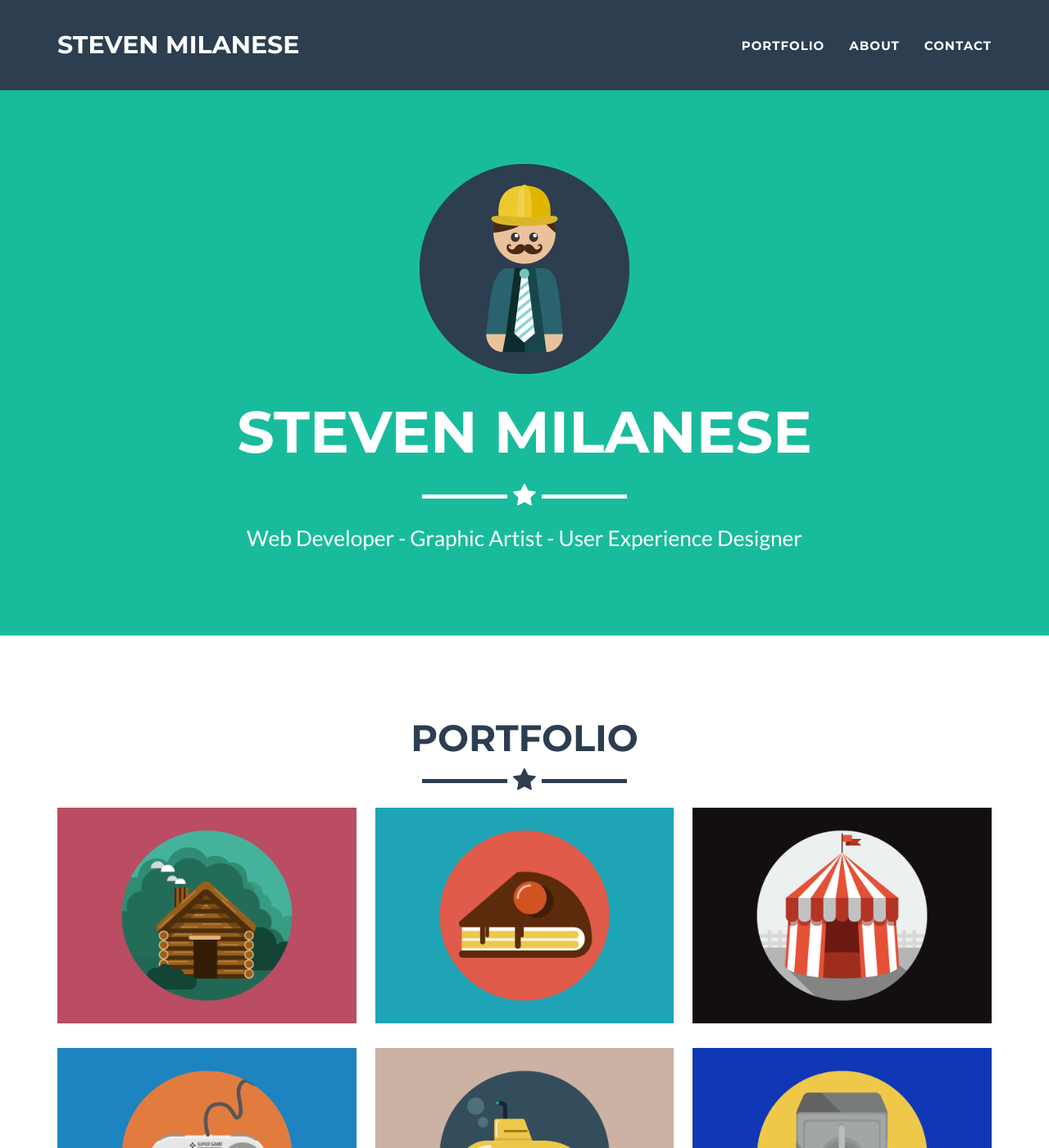
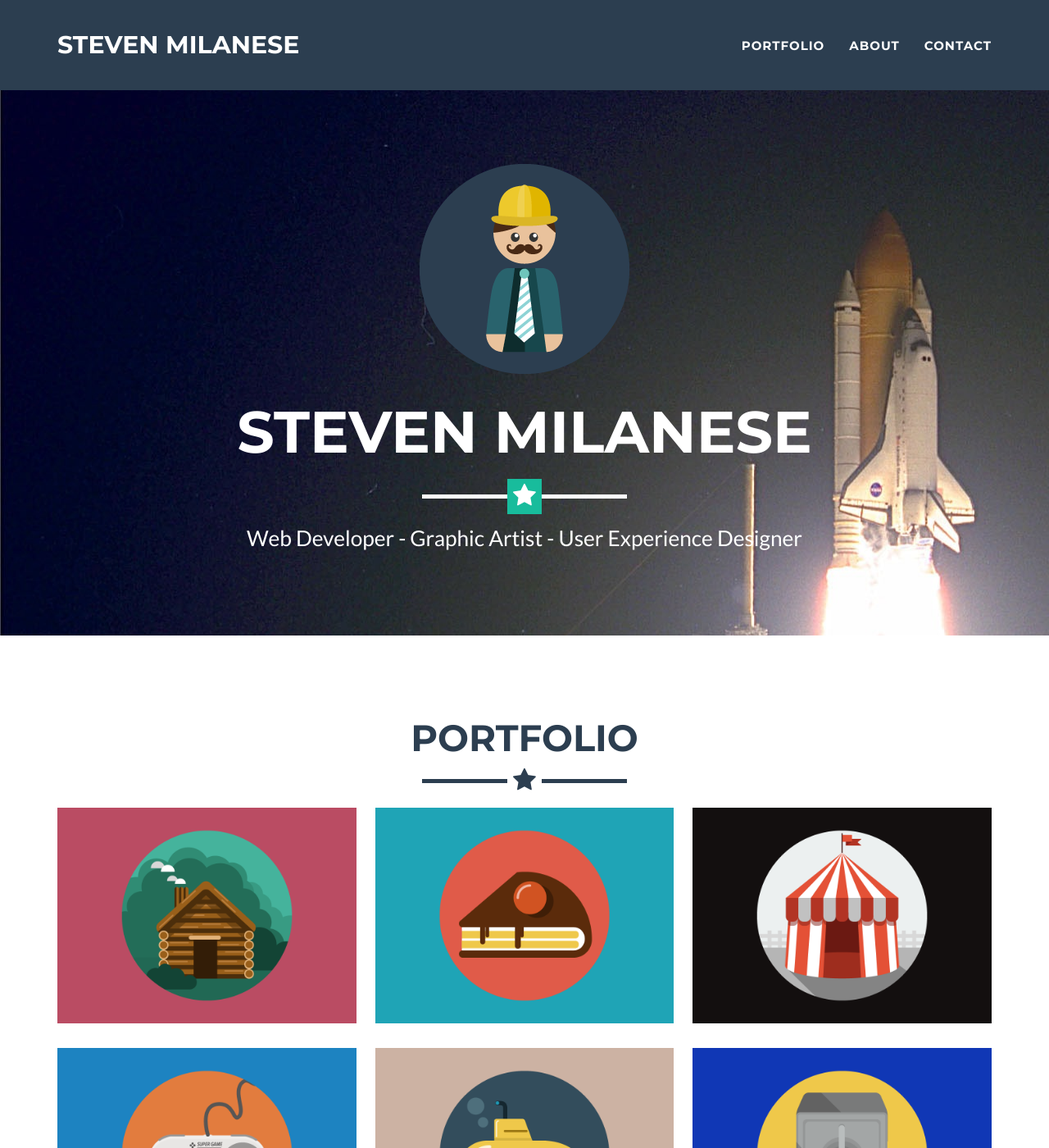
Before and after one commit to developtheweb/developtheweb.github.io, a Jekyll site: the page built from _posts/2014-07-18-project-1.markdown, in a window 1280 px wide and 1400 px high. Shown: the whole window at 82% size. Built offline with Jekyll 4.4.1, drawn with Linux system fonts in a browser that asks for light colours.

Commit message:
updated css background

```diff
--- a/_includes/css/main.css
+++ b/_includes/css/main.css
@@ -84,6 +84,7 @@
     text-align: center;
     color: #fff;
     background: #{{ site.color.primary }};
+    background-image: url("/img/launch.jpg");
 }
 
 header .container {
```
